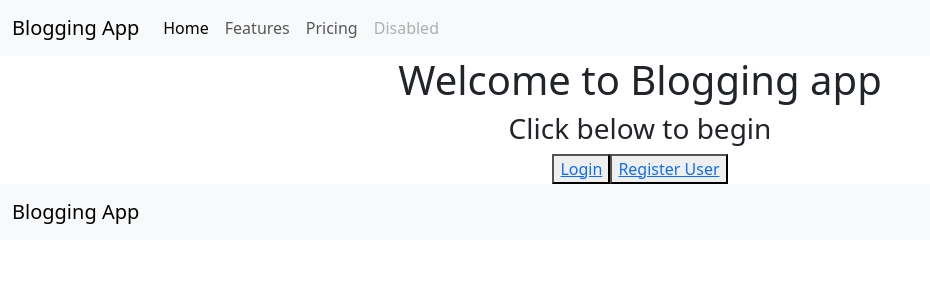
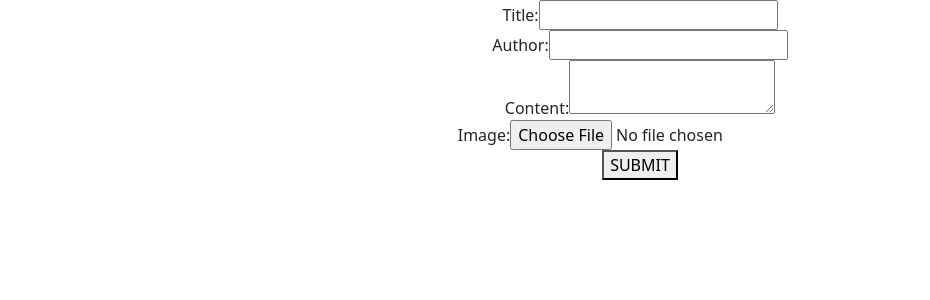
Before and after one commit to notLakshya/my-blogging-app, a React (Create React App) app: page /BlogWrite in a window 1280 px wide. Before the commit this address led to /. Shown: the top 300 px of the page, without its empty margins (0-930 px from the left). Built offline with nearby package versions, Linux system fonts and the light colour scheme.

Commit message:
shubham-login-register

```diff
--- a/src/App.js
+++ b/src/App.js
@@ -5,6 +5,7 @@ import BlogDetails from './BlogDetails';
 import Home from './home'
 import Login from './Login'
 import RegisterUser from './RegisterUser'
+import BlogWrite from './BlogWrite'
 import {BrowserRouter,Navigate, Route, Routes } from 'react-router-dom';
 function App() {
   return (
@@ -18,6 +19,7 @@ function App() {
       <Route path='/Login' element={ <Login/> }></Route>
       <Route path='/RegisterUser' element={ <RegisterUser/> }></Route>
       <Route path='/Blog' element={<Blog/>}></Route>
+      <Route path='/BlogWrite' element={<BlogWrite/>}></Route>
     </Routes>
   </BrowserRouter>
     </div>
--- a/src/Blog.jsx
+++ b/src/Blog.jsx
@@ -48,6 +48,9 @@ const Blog = () => {
                 </section>
             </main>
             <MainFooter />
+            <div>
+            <button><Link to='/BlogWrite'>New Blog</Link></button>
+            </div>
         </>
     );
 }
--- /dev/null
+++ b/src/BlogWrite.jsx
@@ -0,0 +1,90 @@
+import React, { useState } from 'react';
+import axios from 'axios';
+import { Link, useNavigate } from 'react-router-dom';
+
+const BlogInputForm = () => {
+  const [title, setTitle] = useState('');
+  const [author, setAuthor] = useState('');
+  const [content, setContent] = useState('');
+  const [image, setImage] = useState(null);
+  const navigate1 = useNavigate();
+
+  const handleTitleChange = (e) => {
+    setTitle(e.target.value);
+  };
+
+  const handleAuthorChange = (e) => {
+    setAuthor(e.target.value);
+  };
+
+  const handleContentChange = (e) => {
+    setContent(e.target.value);
+  };
+
+  const handleImageChange = (e) => {
+    const selectedImage = e.target.files[0];
+    setImage(selectedImage);
+  };
+
+  const handleSubmit = (e) => {
+    e.preventDefault();
+
+    // Create form data to send in the POST request
+    const formData = new FormData();
+    formData.append('Title', title);
+    formData.append('Author', author);
+    formData.append('Content', content);
+    formData.append('Image', image);
+
+
+    // Reset the form after submission
+    setTitle('');
+    setAuthor('');
+    setContent('');
+    setImage(null);
+  };
+  const handleClick2 = () => {
+    // Make a POST request using axios
+    axios.post('https://jsonplaceholder.typicode.com/posts', {Title: 'lmao', Author: 'Don' , content: 'NATURE IS LMAO' ,Image:'C:\Users\shubhamyadav3\Desktop\desk\cat.jpg'})
+      .then(function (response) {
+        console.log(response);
+        alert('BLOG SUBMITTED ....')
+        // Use setTimeout with a function, not a number
+        setTimeout(() => {
+        navigate1('/Blog');
+      }, 10);
+      })
+      .catch(function (error) {
+        console.error(error);
+      });
+  };
+
+  return (
+    <form onSubmit={handleSubmit}>
+      <label>
+        Title:
+        <input type="text" value={title} onChange={handleTitleChange} />
+      </label>
+      <br />
+      <label>
+        Author:
+        <input type="text" value={author} onChange={handleAuthorChange} />
+      </label>
+      <br />
+      <label>
+        Content:
+        <textarea value={content} onChange={handleContentChange} />
+      </label>
+      <br />
+      <label>
+        Image:
+        <input type="file" accept="image/*" onChange={handleImageChange} />
+      </label>
+      <br />
+      {/* <button type="submit">Submit</button> */}
+      <button onClick={handleClick2}>SUBMIT</button>
+    </form>
+  );
+};
+
+export default BlogInputForm;
```
